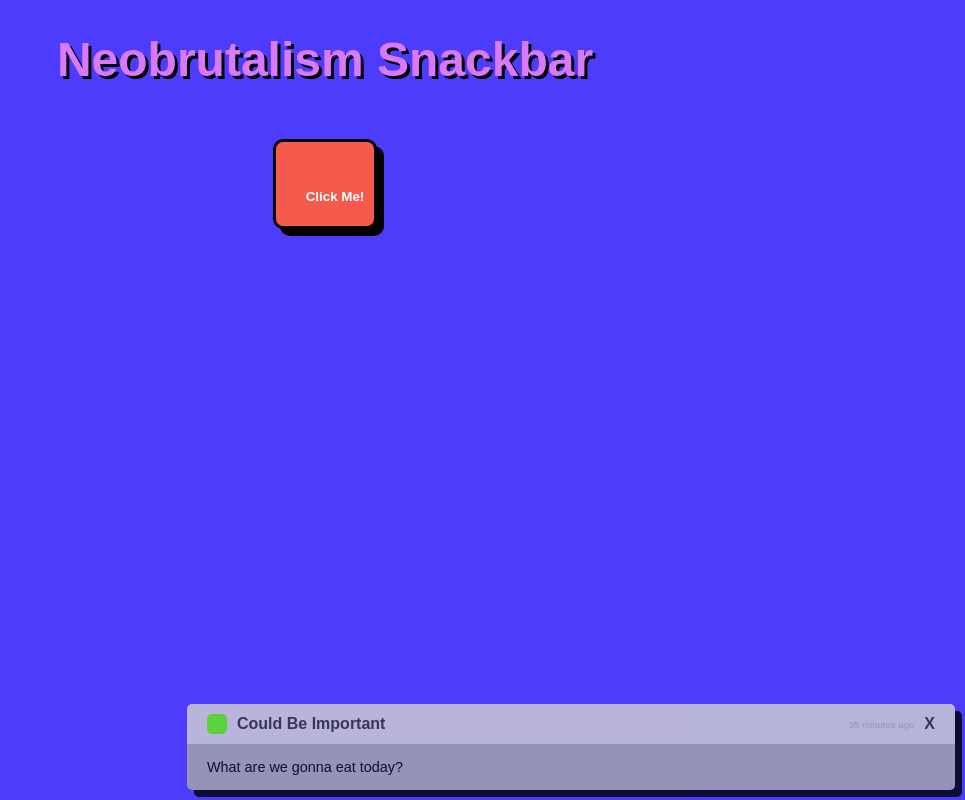
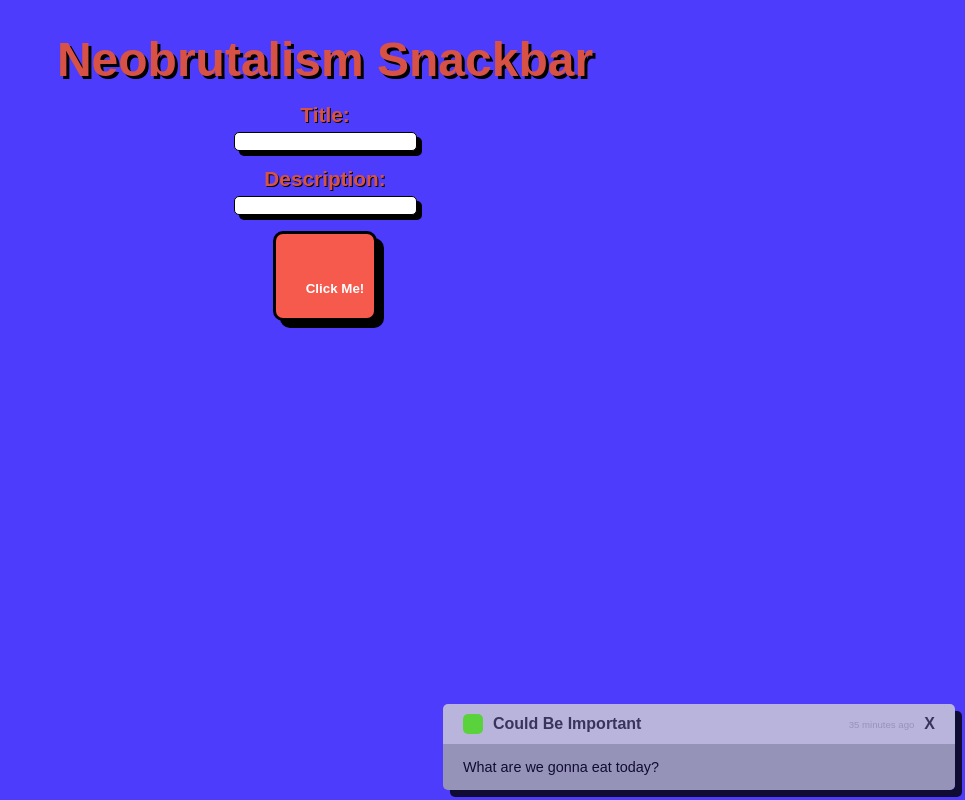
Before and after one commit to robdll/neobrutal-snackbar, an Angular app: page / in a window 1280 px wide. Both pictures are taken after a click on the button "Click Me!". Shown: the whole page, without its empty margins (315-1280 px from the left). Built offline with nearby package versions, Linux system fonts and the light colour scheme.

Commit message:
allow to set title and text

```diff
--- a/src/app/app.component.html
+++ b/src/app/app.component.html
@@ -2,6 +2,11 @@
   <h1>
     Neobrutalism Snackbar
   </h1>
+  <label>Title:</label>
+  <input [(ngModel)]="requiredTitle" type="text">
+  <label>Description:</label>
+  <input [(ngModel)]="requiredText" type="text">
+
   <button class="btn" (click)="addNotification()">
     Click Me!
   </button>
--- a/src/app/app.component.scss
+++ b/src/app/app.component.scss
@@ -9,13 +9,28 @@ div {
 
 h1 {
     font-size: 3rem;
-    color: #d979fb;
+    color: #d75245;
     text-shadow: 3px 3px black;
+    margin-bottom: 1rem;
+}
+
+label {
+    font-size: 1.3rem;
+    font-weight: bold;
+    color: #d75245;
+    text-shadow: 1px 1px black;
+    margin-bottom: .3rem;
+}
+
+input {
+    margin-bottom: 1rem;
+    border: 1px solid black;
+    border-radius: 5px;
+    box-shadow: 5px 5px black;
 }
 
 .btn {
     min-height: 90px;
-    margin: 20px 0;
     padding: 30px 10px 5px 30px;
     border-radius: 10px;
     border: 3px solid black;
@@ -36,3 +51,9 @@ h1 {
   box-shadow: 2px 2px #666;
   transform: translate(5px, 5px)
 }
+
+@media only screen and (max-width: 600px) {
+    h1 {
+      font-size: 2rem;
+    }
+}
--- a/src/app/app.component.ts
+++ b/src/app/app.component.ts
@@ -29,16 +29,22 @@ export class AppComponent {
     '#F1F80D',
     ''
   ]
+  requiredTitle: string = '';
+  requiredText: string = '';
 
   addNotification() {
+    const title = this.requiredTitle || this.takeRandom(this.titles);
+    const text = this.requiredText || this.takeRandom(this.texts);
     const notification : SnackNotification = new SnackNotification(
-    this.takeRandom(this.titles),
-    this.takeRandom(this.texts),
-    `${this.getRandomInt(1,59)}  minutes ago`,
-    this.takeRandom(this.colors)
+      title,
+      text,
+      `${this.getRandomInt(1,59)}  minutes ago`,
+      this.takeRandom(this.colors)
     )
     this.notifications = [ ...this.notifications, notification];
     console.log("########### ADDING NEW NOTIFICATION \n", notification.title, ' - ', notification.text);
+    this.requiredTitle = '';
+    this.requiredText = '';
   }
 
   takeRandom(arr: Array<string>) : string {
--- a/src/app/app.module.ts
+++ b/src/app/app.module.ts
@@ -5,6 +5,7 @@ import { BrowserAnimationsModule } from '@angular/platform-browser/animations';
 import { AppComponent } from './app.component';
 import { SnackbarControllerComponent } from './snackbar-controller/snackbar-controller.component';
 import { SnackbarComponent } from './snackbar/snackbar.component';
+import { FormsModule } from '@angular/forms';
 
 @NgModule({
   declarations: [
@@ -14,7 +15,8 @@ import { SnackbarComponent } from './snackbar/snackbar.component';
   ],
   imports: [
     BrowserModule,
-    BrowserAnimationsModule
+    BrowserAnimationsModule,
+    FormsModule
   ],
   providers: [],
   bootstrap: [AppComponent]
--- a/src/app/snackbar/snackbar.component.scss
+++ b/src/app/snackbar/snackbar.component.scss
@@ -2,7 +2,7 @@
     display: flex;
     flex-direction: column;
     border-radius: 5px;
-    min-width: 60%;
+    min-width: 40%;
     position: absolute;
     bottom: 10px;
     right: 10px;
```
